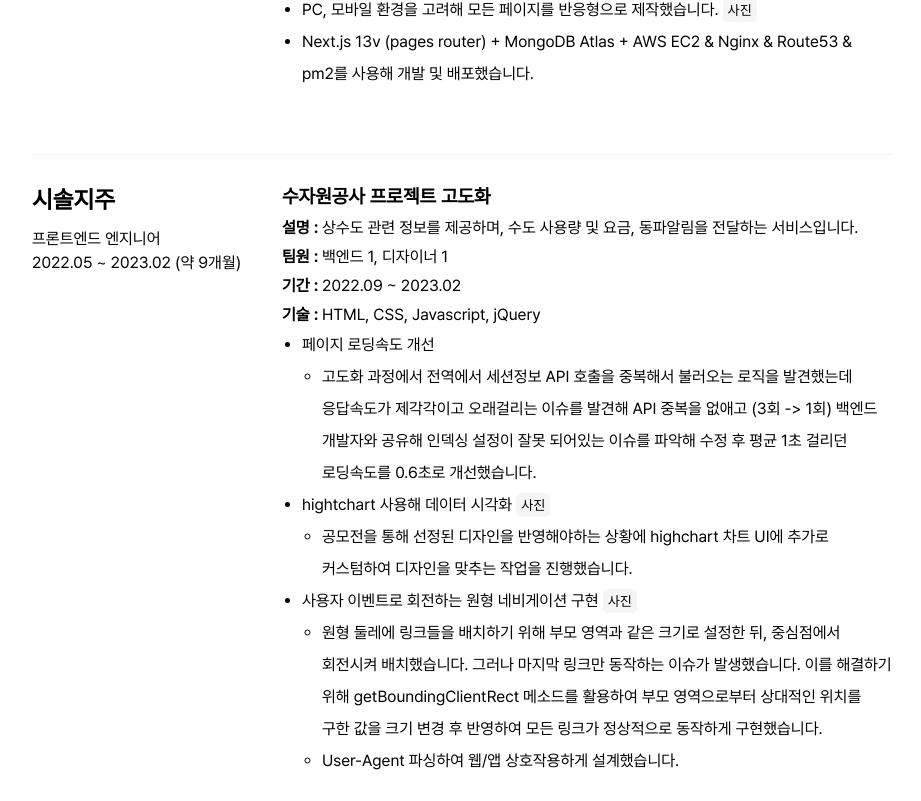
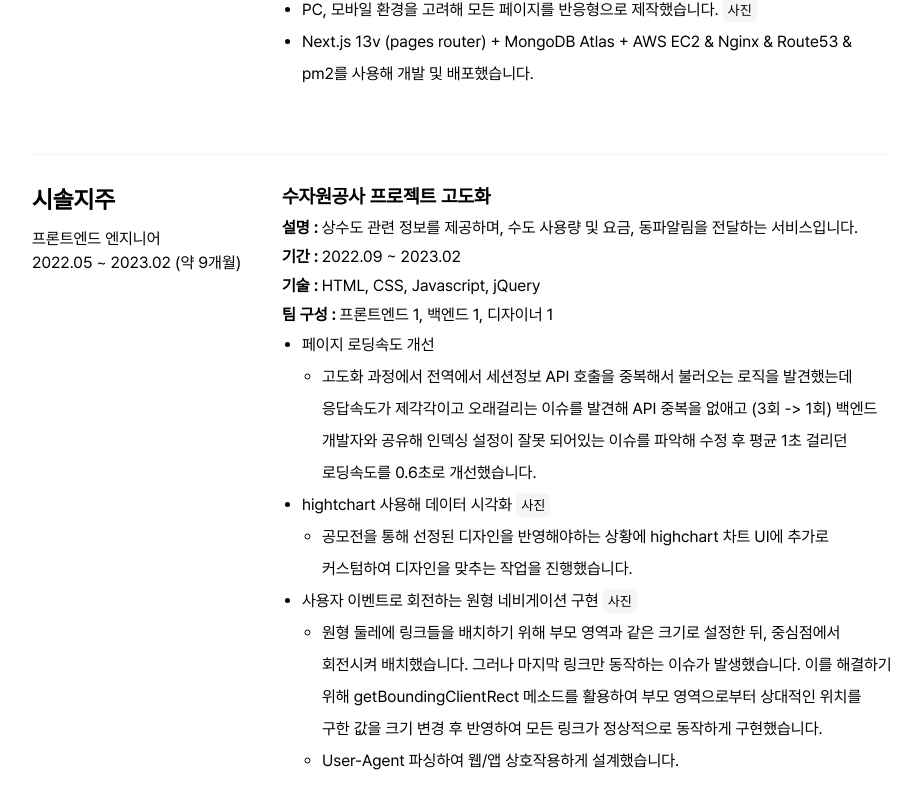
Before and after one commit to Ukheon/portfolio, a React (Vite) app: page /#about in a window 1280 px wide. Shown: the part 1996-2797 px from the top of the page, without its empty margins (178-1099 px from the left). Built offline with nearby package versions, Linux system fonts and the light colour scheme.

Commit message:
docs: 면접 중 팀원이란 표현에 문제가 있다고 파악해 팀원 -> 팀구성으로 변경, 본인도 포함하는 방식으로 변경

```diff
--- a/src/components/experience/Project.tsx
+++ b/src/components/experience/Project.tsx
@@ -16,19 +16,19 @@ const Project = ({ data }: { data: ProjectData }) => {
             <$Description>
                 <p>
                     <b>설명 :</b>
-                    <span>{data.description}</span>
-                </p>
-                <p>
-                    <b>팀원 :</b>
-                    <span>{data.team}</span>
+                    <span>&nbsp;{data.description}</span>
                 </p>
                 <p>
                     <b>기간 :</b>
-                    <span>{data.period}</span>
+                    <span>&nbsp;{data.period}</span>
                 </p>
                 <p>
                     <b>기술 :</b>
-                    <span>{data.skill}</span>
+                    <span>&nbsp;{data.skill}</span>
+                </p>
+                <p>
+                    <b>팀 구성 :</b>
+                    <span>&nbsp;{data.team}</span>
                 </p>
             </$Description>
             <Container>
@@ -89,7 +89,6 @@ const $Description = styled.div`
     > p {
         display: flex;
         > b {
-            min-width: 40px;
         }
     }
 `;
--- a/src/static/experience.ts
+++ b/src/static/experience.ts
@@ -117,7 +117,7 @@ export const EXPERIENCE_DATA: ExperienceData[] = [
             {
                 name: '수자원공사 프로젝트 고도화',
                 period: '2022.09 ~ 2023.02',
-                team: '백엔드 1, 디자이너 1',
+                team: '프론트엔드 1, 백엔드 1, 디자이너 1',
                 skill: 'HTML, CSS, Javascript, jQuery',
                 description: '상수도 관련 정보를 제공하며, 수도 사용량 및 요금, 동파알림을 전달하는 서비스입니다.',
                 contents: [
@@ -163,7 +163,7 @@ export const EXPERIENCE_DATA: ExperienceData[] = [
             {
                 name: '출입통제 솔루션',
                 period: '2022.08 ~ 2022.09',
-                team: '백엔드 1',
+                team: '프론트엔드 1, 백엔드 1',
                 skill: 'React, Typescript',
                 description: '자사가 보유한 무전원 지문인식 기술을 활용한 출입관리 서비스입니다.',
                 contents: [
```
